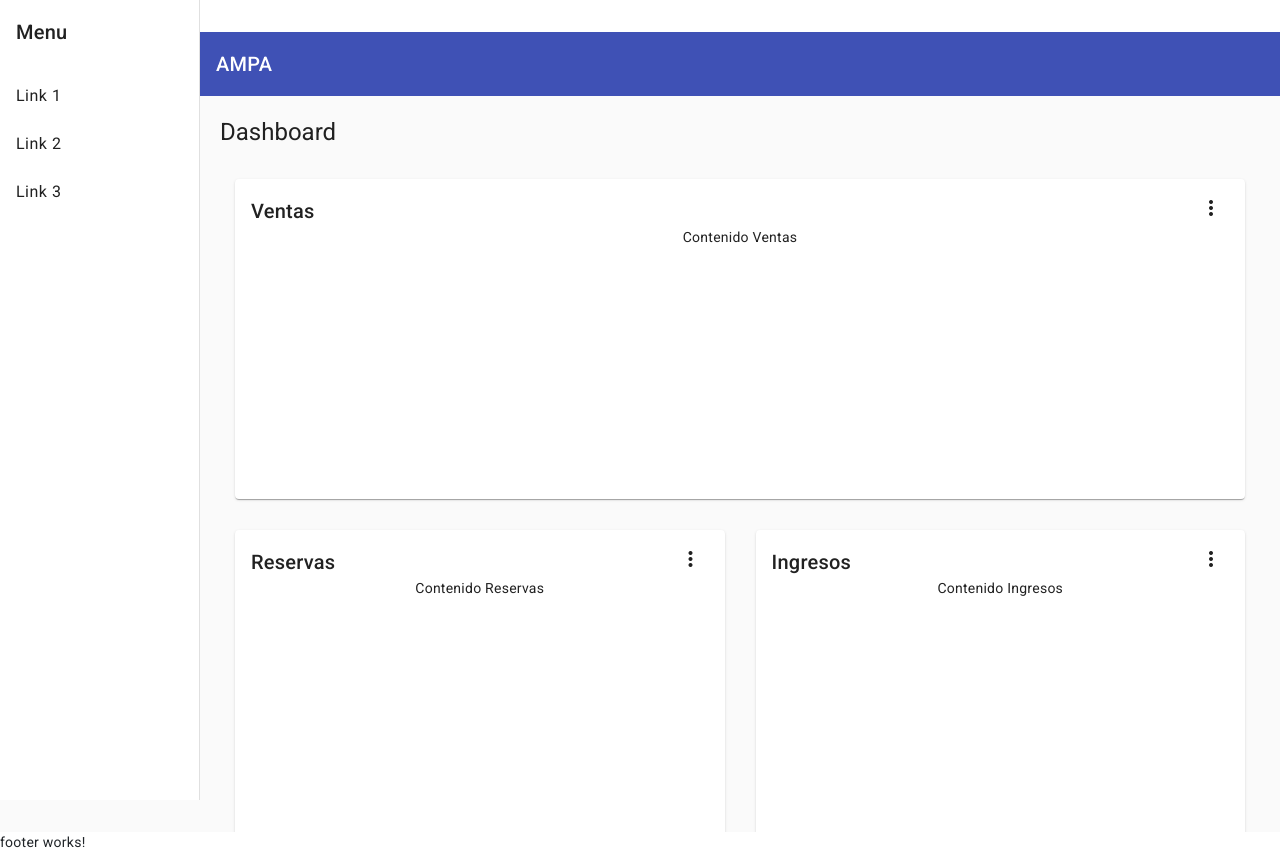
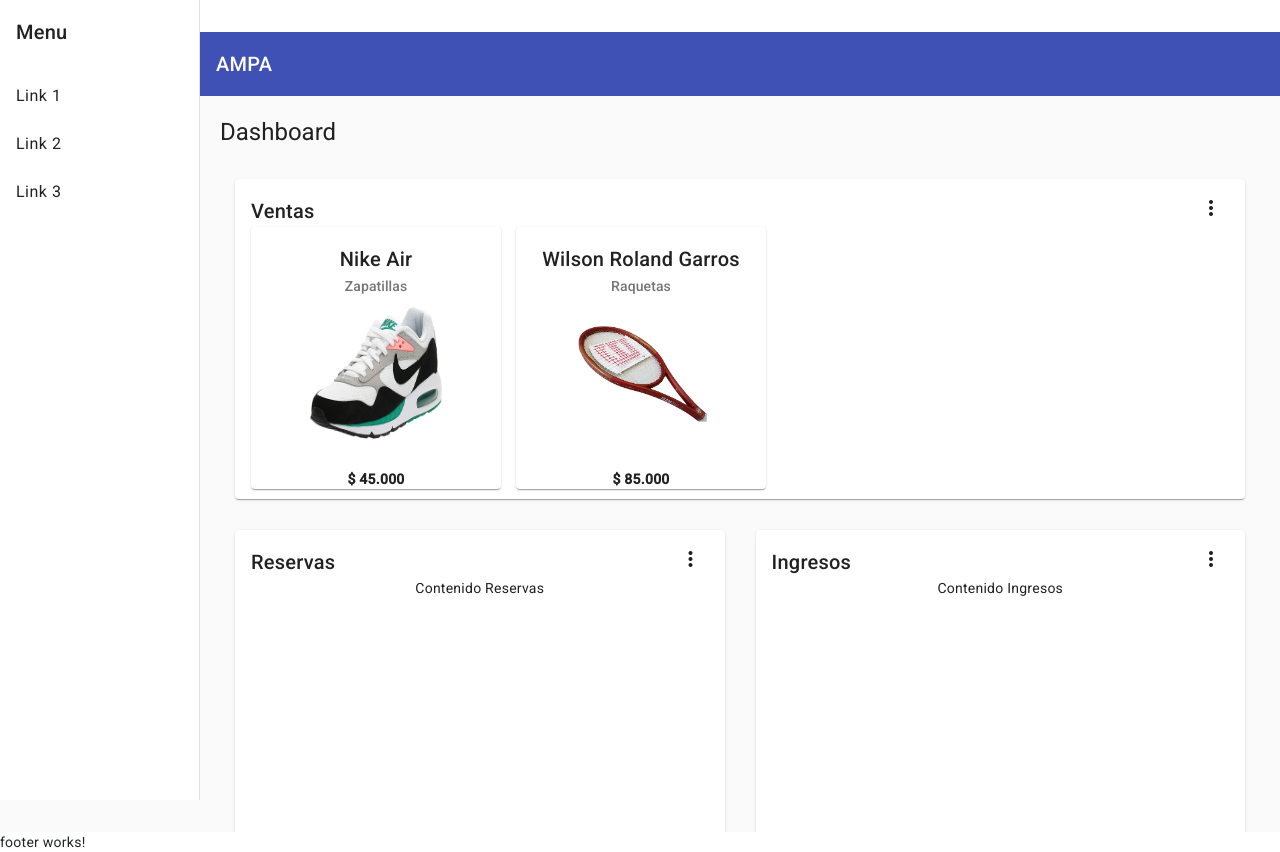
Before and after one commit to NahuelPardo89/Proyecto-FullStack, an Angular app in the folder FrontEnd/ampa/: page /dashboard in a window 1280 px wide. Built offline with nearby package versions, Linux system fonts and the light colour scheme.

Commit message:
Dashboard Productos vendidos

```diff
--- a/FrontEnd/ampa/src/app/modules/dashboard/dashboard/dashboard.component.css
+++ b/FrontEnd/ampa/src/app/modules/dashboard/dashboard/dashboard.component.css
@@ -19,3 +19,21 @@
 .dashboard-card-content {
   text-align: center;
 }
+.container_tarjeta {
+  box-sizing: border-box;
+}
+
+.tarjeta_producto {
+
+  display: flex;
+  justify-content: center;
+  align-items: center;
+  text-align: center;
+  max-width: 400px;
+  min-width: 250px;
+  margin-right: 15px;
+}
+
+.tarjeta_producto img{
+  padding: 10px;
+}
--- a/FrontEnd/ampa/src/app/modules/dashboard/dashboard/dashboard.component.html
+++ b/FrontEnd/ampa/src/app/modules/dashboard/dashboard/dashboard.component.html
@@ -17,9 +17,23 @@
         </mat-card-header>
 
         <!-- VENTAS -->
-        <mat-card-content class="dashboard-card-content" *ngIf="card.title === 'Ventas'">
+        <mat-card-content class="dashboard-card-content" *ngIf="card.title === 'Ventas'" style="display: flex;">
 
-          <p>Contenido Ventas</p>
+
+          <div *ngFor="let producto of ventas" class="container_tarjeta">
+            <mat-card class="tarjeta_producto">
+              <mat-card-header>
+                <mat-card-title>{{producto.nombre}}</mat-card-title>
+                <mat-card-subtitle>{{producto.categoria}}</mat-card-subtitle>
+              </mat-card-header>
+              <img mat-card-lg-image  src ={{producto.img}} alt={{producto.nombre}} style="margin-bottom: 20px;">
+
+              <mat-card-footer><b>$ {{producto.precio}}</b></mat-card-footer >
+
+            </mat-card>
+          </div>
+
+
         </mat-card-content>
         <!-- RESERVAS -->
         <mat-card-content class="dashboard-card-content" *ngIf="card.title === 'Reservas'">
--- a/FrontEnd/ampa/src/app/modules/dashboard/dashboard/dashboard.component.ts
+++ b/FrontEnd/ampa/src/app/modules/dashboard/dashboard/dashboard.component.ts
@@ -29,5 +29,22 @@
     })
   );
 
+
+  //LOS PRODUCTOS VENDIDOS LLEGAN COMO OBJETO AQUI
+  ventas = [
+  {
+    nombre:"Nike Air",
+    categoria: "Zapatillas",
+    img: "../../../../assets/img/nike-airmax-correlate.jpg",
+    precio: "45.000"
+  },
+  {
+    nombre:"Wilson Roland Garros",
+    categoria:"Raquetas",
+    img: "../../../../assets/img/WILSON-Roland-Garros.jpg",
+    precio: "85.000"
+  }
+]
+
   constructor(private breakpointObserver: BreakpointObserver) {}
 }
```
Also changed, not shown: FrontEnd/ampa/src/assets/img/WILSON-Roland-Garros.jpg (added).
